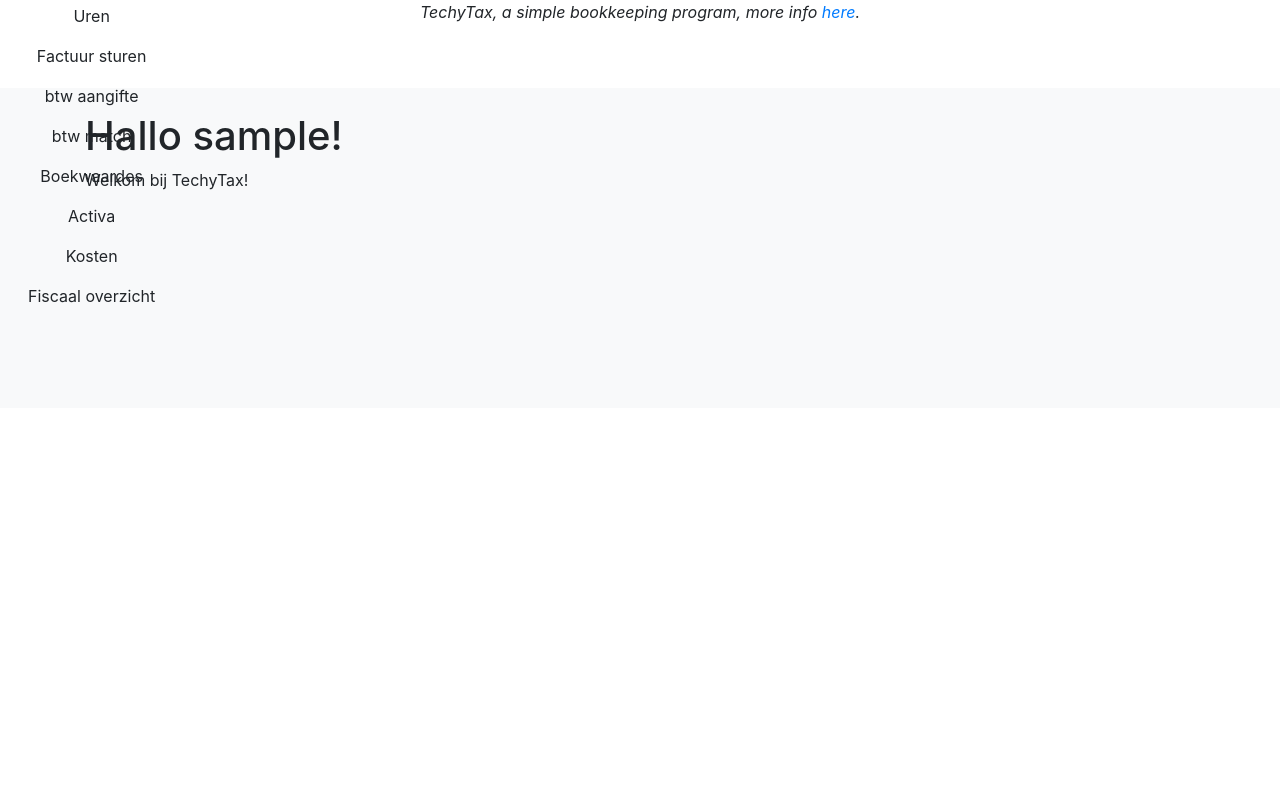
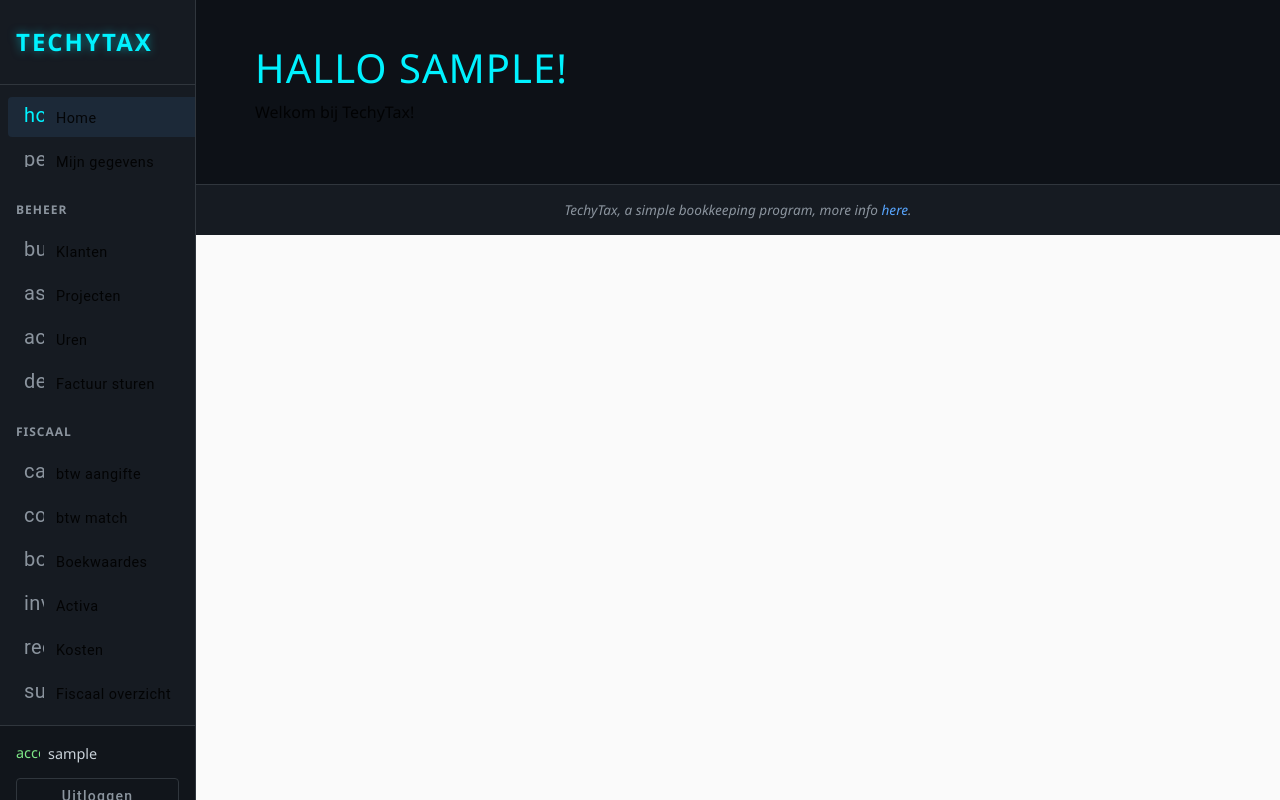
Before and after one commit to beemsoft/techytax-ngx, an Angular app: page / in a window 1280 px wide. Built offline with nearby package versions, Linux system fonts and the light colour scheme; sample sign-in values are in the browser's storage.

Commit message:
Refactor layout to use side navigation menu

```diff
--- a/src/app/activity/list.component.html
+++ b/src/app/activity/list.component.html
@@ -1,14 +1,18 @@
+<div class="d-flex justify-content-between align-items-center mb-3">
     <h1>Uren</h1>
-<a routerLink="add" class="btn btn-sm btn-success mb-2">Uren toevoegen</a>
-<table class="table table-striped">
+    <a routerLink="add" class="btn btn-success">Uren toevoegen</a>
+</div>
+<div class="card">
+    <div class="card-body p-0">
+        <table class="table table-striped mb-0">
             <thead>
                 <tr>
-            <th style="width: 10%">Dag</th>
+                    <th style="width: 15%">Dag</th>
                     <th style="width: 10%">Uren</th>
-            <th style="width: 20%">Omzet</th>
+                    <th style="width: 15%">Omzet</th>
                     <th style="width: 30%">Omschrijving</th>
-            <th style="width: 10%">Project</th>
-            <th style="width: 10%"></th>
+                    <th style="width: 15%">Project</th>
+                    <th style="width: 15%">Acties</th>
                 </tr>
             </thead>
             <tbody>
@@ -16,11 +20,11 @@
                     <tr>
                         <td>{{activity.activityDate | date : 'dd-MM-yyyy' }}</td>
                         <td>{{activity.hours}}</td>
-                <td>{{activity.revenue}}</td>
+                        <td>{{activity.revenue | currency:'EUR'}}</td>
                         <td>{{activity.activityDescription}}</td>
-                <td>{{activity.project.code}}</td>
+                        <td><span class="badge bg-secondary">{{activity.project.code}}</span></td>
                         <td style="white-space: nowrap">
-                    <a routerLink="edit/{{activity.id}}" class="btn btn-sm btn-primary mr-1">Edit</a>
+                            <a routerLink="edit/{{activity.id}}" class="btn btn-sm btn-primary me-2">Edit</a>
                             <button (click)="deleteActivity(activity.id)" class="btn btn-sm btn-danger btn-delete-user" [disabled]="activity.isDeleting">
                                 @if (activity.isDeleting) {
                                     <span class="spinner-border spinner-border-sm"></span>
@@ -34,10 +38,19 @@
                 }
                 @if (!activities()) {
                     <tr>
-                <td colspan="4" class="text-center">
+                        <td colspan="6" class="text-center p-5">
                             <span class="spinner-border spinner-border-lg align-center"></span>
+                        </td>
+                    </tr>
+                }
+                @if (activities() && activities().length === 0) {
+                    <tr>
+                        <td colspan="6" class="text-center p-4">
+                            Geen uren gevonden.
                         </td>
                     </tr>
                 }
             </tbody>
         </table>
+    </div>
+</div>
--- a/src/app/app.component.html
+++ b/src/app/app.component.html
@@ -1,24 +1,78 @@
-<!-- nav -->
-<mat-toolbar color="primary" *ngIf="user$() as user">
-    <div class="navbar-nav">
-        <a mat-button routerLink="/" routerLinkActive="active" [routerLinkActiveOptions]="{exact: true}">Home</a>
-        <a mat-button (click)="logout()">Uitloggen</a>
-        <a mat-button routerLink="/register" routerLinkActive="active">Mijn gegevens</a>
-        <a mat-button routerLink="/customer" routerLinkActive="active">Klanten</a>
-        <a mat-button routerLink="/project" routerLinkActive="active">Projecten</a>
-        <a mat-button routerLink="/activity" routerLinkActive="active">Uren</a>
-        <a mat-button routerLink="/invoice" routerLinkActive="active">Factuur sturen</a>
-        <a mat-button routerLink="/vat" routerLinkActive="active">btw aangifte</a>
-        <a mat-button routerLink="/vat-match" routerLinkActive="active">btw match</a>
-        <a mat-button routerLink="/book" routerLinkActive="active">Boekwaardes</a>
-        <a mat-button routerLink="/activa" routerLinkActive="active">Activa</a>
-        <a mat-button routerLink="/cost" routerLinkActive="active">Kosten</a>
-        <a mat-button routerLink="/fiscal-overview" routerLinkActive="active">Fiscaal overzicht</a>
+<!-- main layout -->
+<mat-sidenav-container class="sidenav-container" *ngIf="user$() as user; else loggedOut">
+    <mat-sidenav mode="side" opened class="sidenav">
+        <div class="nav-brand">TECHYTAX</div>
+        <mat-nav-list>
+            <a mat-list-item routerLink="/" routerLinkActive="active" [routerLinkActiveOptions]="{exact: true}">
+                <mat-icon>home</mat-icon> <span>Home</span>
+            </a>
+            <a mat-list-item routerLink="/register" routerLinkActive="active">
+                <mat-icon>person</mat-icon> <span>Mijn gegevens</span>
+            </a>
+
+            <div class="nav-section-title">Beheer</div>
+            <a mat-list-item routerLink="/customer" routerLinkActive="active">
+                <mat-icon>business</mat-icon> <span>Klanten</span>
+            </a>
+            <a mat-list-item routerLink="/project" routerLinkActive="active">
+                <mat-icon>assignment</mat-icon> <span>Projecten</span>
+            </a>
+            <a mat-list-item routerLink="/activity" routerLinkActive="active">
+                <mat-icon>access_time</mat-icon> <span>Uren</span>
+            </a>
+            <a mat-list-item routerLink="/invoice" routerLinkActive="active">
+                <mat-icon>description</mat-icon> <span>Factuur sturen</span>
+            </a>
+
+            <div class="nav-section-title">Fiscaal</div>
+            <a mat-list-item routerLink="/vat" routerLinkActive="active">
+                <mat-icon>calculate</mat-icon> <span>btw aangifte</span>
+            </a>
+            <a mat-list-item routerLink="/vat-match" routerLinkActive="active">
+                <mat-icon>compare_arrows</mat-icon> <span>btw match</span>
+            </a>
+            <a mat-list-item routerLink="/book" routerLinkActive="active">
+                <mat-icon>book</mat-icon> <span>Boekwaardes</span>
+            </a>
+            <a mat-list-item routerLink="/activa" routerLinkActive="active">
+                <mat-icon>inventory_2</mat-icon> <span>Activa</span>
+            </a>
+            <a mat-list-item routerLink="/cost" routerLinkActive="active">
+                <mat-icon>receipt_long</mat-icon> <span>Kosten</span>
+            </a>
+            <a mat-list-item routerLink="/fiscal-overview" routerLinkActive="active">
+                <mat-icon>summarize</mat-icon> <span>Fiscaal overzicht</span>
+            </a>
+        </mat-nav-list>
+
+        <div class="sidenav-footer">
+            <div class="user-info">
+                <mat-icon>account_circle</mat-icon>
+                <span>{{user.username}}</span>
             </div>
-</mat-toolbar>
+            <a mat-button (click)="logout()" class="logout-btn">Uitloggen</a>
+        </div>
+    </mat-sidenav>
 
+    <mat-sidenav-content class="sidenav-content">
         <!-- main app container -->
         <div class="app-container" [ngClass]="{ 'bg-light': user$() }">
             <alert></alert>
             <router-outlet></router-outlet>
         </div>
+
+        <!-- footer -->
+        <footer class="footer">
+            <div class="container text-center">
+                <em>TechyTax, a simple bookkeeping program, more info <a href="http://www.beemsoft.nl">here</a>.</em>
+            </div>
+        </footer>
+    </mat-sidenav-content>
+</mat-sidenav-container>
+
+<ng-template #loggedOut>
+    <div class="app-container">
+        <alert></alert>
+        <router-outlet></router-outlet>
+    </div>
+</ng-template>
--- a/src/app/app.module.ts
+++ b/src/app/app.module.ts
@@ -17,6 +17,8 @@ import { FiscalOverviewModule } from './fiscal-overview/fiscal-overview.module';
 import { MatButtonModule } from '@angular/material/button';
 import { MatMenuModule } from '@angular/material/menu';
 import { MatToolbarModule } from '@angular/material/toolbar';
+import { MatSidenavModule } from '@angular/material/sidenav';
+import { MatListModule } from '@angular/material/list';
 import { SendInvoiceModule } from './send-invoice/send-invoice.module';
 import { ErrorInterceptor, JwtInterceptor } from '@app/_helpers';
 import { AlertComponent } from '@app/_components';
@@ -41,6 +43,8 @@ import { provideZoneChangeDetection } from '@angular/core';
     MatButtonModule,
     MatMenuModule,
     MatToolbarModule,
+    MatSidenavModule,
+    MatListModule,
     MatInputModule,
     MatTableModule,
     MatPaginatorModule,
--- a/src/index.html
+++ b/src/index.html
@@ -11,7 +11,6 @@
   <link href="//netdna.bootstrapcdn.com/bootstrap/4.5.0/css/bootstrap.min.css" rel="stylesheet" />
 </head>
 <body>
-<div style="text-align: center;"><em>TechyTax, a simple bookkeeping program, more info <a href="http://www.beemsoft.nl">here</a>.</em></div>
 <app></app>
 </body>
 </html>
--- a/src/styles.less
+++ b/src/styles.less
@@ -1,13 +1,293 @@
 /* You can add global styles to this file, and also import other style files */
-a { cursor: pointer; }
+@import '@angular/material/prebuilt-themes/deeppurple-amber.css';
+
+:root {
+  --bg-color: #0d1117;
+  --surface-color: #161b22;
+  --primary-color: #58a6ff;
+  --accent-color: #7ee787;
+  --text-color: #c9d1d9;
+  --text-muted: #8b949e;
+  --border-color: #30363d;
+  --neon-blue: #00f2ff;
+  --neon-green: #39ff14;
+}
+
+body {
+  background-color: var(--bg-color);
+  color: var(--text-color);
+  font-family: 'Segoe UI', Roboto, Helvetica, Arial, sans-serif;
+  margin: 0;
+  display: flex;
+  flex-direction: column;
+  min-height: 100vh;
+}
+
+a {
+  cursor: pointer;
+  color: var(--primary-color);
+  text-decoration: none;
+  &:hover {
+    color: var(--neon-blue);
+    text-shadow: 0 0 5px var(--neon-blue);
+  }
+}
 
 .app-container {
-    min-height: 320px;
-    overflow: hidden;
+    flex: 1;
+    padding: 20px;
 }
 
-.btn-delete-user {
-    width: 40px;
-    text-align: center;
-    box-sizing: content-box;
+.bg-light {
+  background-color: var(--bg-color) !important;
 }
+
+/* Material Overrides */
+.mat-toolbar.mat-primary {
+  background: var(--surface-color);
+  color: var(--text-color);
+  border-bottom: 1px solid var(--border-color);
+  box-shadow: 0 0 10px rgba(0, 242, 255, 0.2);
+  position: sticky;
+  top: 0;
+  z-index: 1000;
+}
+
+.footer {
+  background-color: var(--surface-color);
+  border-top: 1px solid var(--border-color);
+  padding: 15px 0;
+  color: var(--text-muted);
+  font-size: 0.85rem;
+
+  a {
+    color: var(--primary-color);
+    &:hover {
+      color: var(--neon-blue);
+    }
+  }
+}
+
+.mat-mdc-button {
+  color: var(--text-color) !important;
+  &.active {
+    color: var(--neon-blue) !important;
+    border-bottom: 2px solid var(--neon-blue);
+  }
+}
+
+.card {
+  background-color: var(--surface-color) !important;
+  border: 1px solid var(--border-color) !important;
+  color: var(--text-color) !important;
+  border-radius: 8px !important;
+  box-shadow: 0 4px 12px rgba(0, 0, 0, 0.5) !important;
+
+  .card-header {
+    background-color: rgba(255, 255, 255, 0.05) !important;
+    border-bottom: 1px solid var(--border-color) !important;
+    font-weight: bold;
+    color: var(--neon-blue);
+    text-transform: uppercase;
+    letter-spacing: 1px;
+  }
+}
+
+.table {
+  color: var(--text-color) !important;
+  background-color: var(--surface-color) !important;
+
+  thead th {
+    border-bottom: 2px solid var(--border-color) !important;
+    color: var(--accent-color);
+    text-transform: uppercase;
+    font-size: 0.85rem;
+  }
+
+  td {
+    border-top: 1px solid var(--border-color) !important;
+  }
+
+  &.table-striped tbody tr:nth-of-type(odd) {
+    background-color: rgba(255, 255, 255, 0.02) !important;
+  }
+}
+
+.form-control {
+  background-color: #010409 !important;
+  border: 1px solid var(--border-color) !important;
+  color: var(--text-color) !important;
+
+  &:focus {
+    border-color: var(--primary-color) !important;
+    box-shadow: 0 0 0 0.2rem rgba(88, 166, 255, 0.25) !important;
+  }
+}
+
+.btn-primary {
+  background-color: var(--primary-color) !important;
+  border: none !important;
+  &:hover {
+    background-color: #4096ff !important;
+    box-shadow: 0 0 8px var(--primary-color);
+  }
+}
+
+.btn-success {
+  background-color: var(--accent-color) !important;
+  border: none !important;
+  color: #0d1117 !important;
+  font-weight: 500;
+  &:hover {
+    background-color: #6ee777 !important;
+    box-shadow: 0 0 8px var(--accent-color);
+  }
+}
+
+.spacer {
+  flex: 1 1 auto;
+}
+
+.sidenav-container {
+  height: 100vh;
+  background-color: var(--bg-color);
+}
+
+.sidenav {
+  width: 260px;
+  background-color: var(--surface-color) !important;
+  border-right: 1px solid var(--border-color) !important;
+  display: flex;
+  flex-direction: column;
+
+  .nav-brand {
+    padding: 24px 16px;
+    font-weight: 900;
+    font-size: 1.5rem;
+    color: var(--neon-blue);
+    text-shadow: 0 0 10px rgba(0, 242, 255, 0.5);
+    letter-spacing: 2px;
+    border-bottom: 1px solid var(--border-color);
+  }
+
+  mat-nav-list {
+    flex: 1;
+    padding-top: 8px;
+
+    .mat-mdc-list-item {
+      color: var(--text-color) !important;
+      margin: 4px 8px;
+      border-radius: 4px;
+      height: 40px !important;
+
+      mat-icon {
+        margin-right: 12px;
+        color: var(--text-muted);
+        font-size: 20px;
+        width: 20px;
+        height: 20px;
+      }
+
+      span {
+        font-size: 0.9rem;
+      }
+
+      &:hover {
+        background-color: rgba(255, 255, 255, 0.05) !important;
+        mat-icon {
+          color: var(--neon-blue);
+        }
+      }
+
+      &.active {
+        background-color: rgba(88, 166, 255, 0.1) !important;
+        color: var(--neon-blue) !important;
+        mat-icon {
+          color: var(--neon-blue);
+        }
+      }
+    }
+
+    .nav-section-title {
+      padding: 16px 16px 8px 16px;
+      font-size: 0.75rem;
+      font-weight: bold;
+      color: var(--text-muted);
+      text-transform: uppercase;
+      letter-spacing: 1px;
+    }
+  }
+
+  .sidenav-footer {
+    padding: 16px;
+    border-top: 1px solid var(--border-color);
+    background-color: rgba(0, 0, 0, 0.2);
+
+    .user-info {
+      display: flex;
+      align-items: center;
+      margin-bottom: 12px;
+      color: var(--text-color);
+      font-size: 0.9rem;
+      mat-icon {
+        margin-right: 8px;
+        color: var(--accent-color);
+      }
+    }
+
+    .logout-btn {
+      width: 100%;
+      border: 1px solid var(--border-color) !important;
+      border-radius: 4px;
+      color: var(--text-muted) !important;
+      &:hover {
+        border-color: #f85149 !important;
+        color: #f85149 !important;
+        background-color: rgba(248, 81, 73, 0.05) !important;
+      }
+    }
+  }
+}
+
+.sidenav-content {
+  display: flex;
+  flex-direction: column;
+}
+
+.navbar-nav {
+  display: flex;
+  width: 100%;
+  align-items: center;
+}
+
+.mat-mdc-menu-panel {
+  background-color: var(--surface-color) !important;
+  border: 1px solid var(--border-color) !important;
+  .mat-mdc-menu-item {
+    color: var(--text-color) !important;
+    &:hover {
+      background-color: rgba(255, 255, 255, 0.05) !important;
+    }
+  }
+}
+
+h1, h2, h3, h4 {
+  color: var(--neon-blue);
+  text-transform: uppercase;
+  letter-spacing: 1px;
+}
+
+.badge.bg-secondary {
+  background-color: var(--border-color) !important;
+  color: var(--text-color);
+  border: 1px solid var(--primary-color);
+}
+
+.btn-danger {
+  background-color: #f85149 !important;
+  border: none !important;
+  &:hover {
+    background-color: #da3633 !important;
+    box-shadow: 0 0 8px #f85149;
+  }
+}
```
Also changed, not shown: src/app/account/login.component.html (+9 -7 lines). Lines whose indentation alone changed are shown as unchanged.
